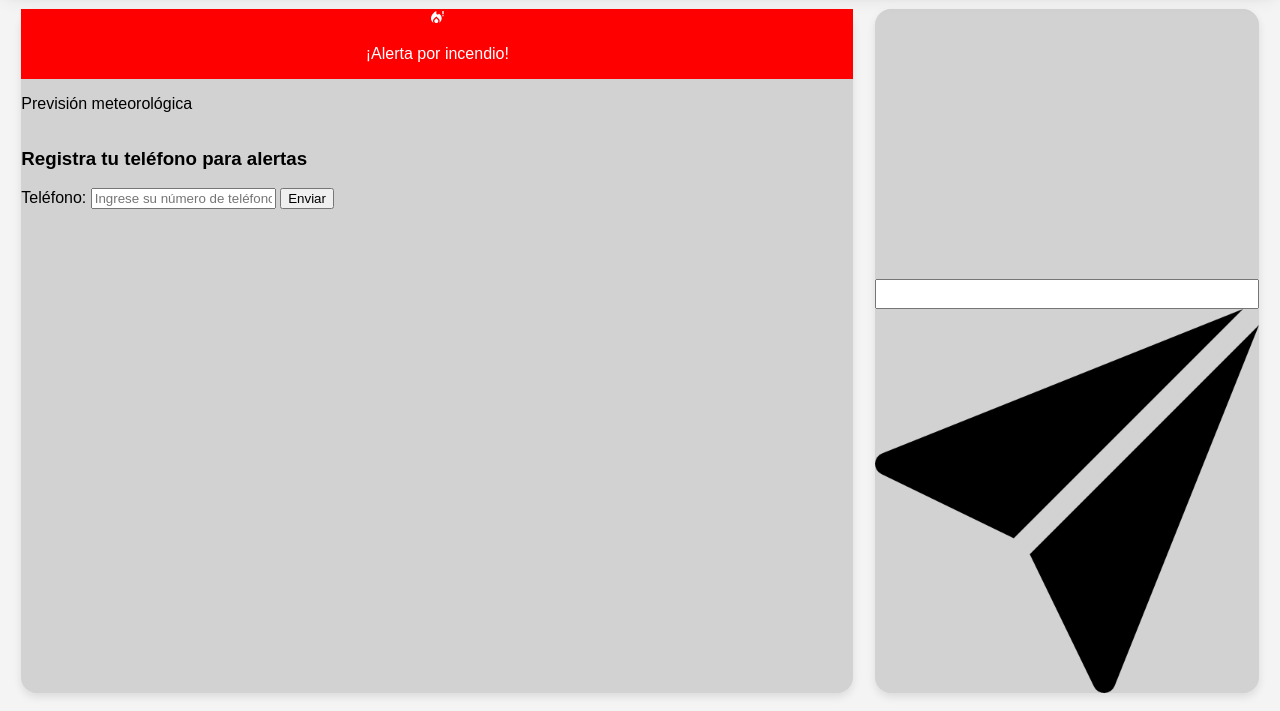
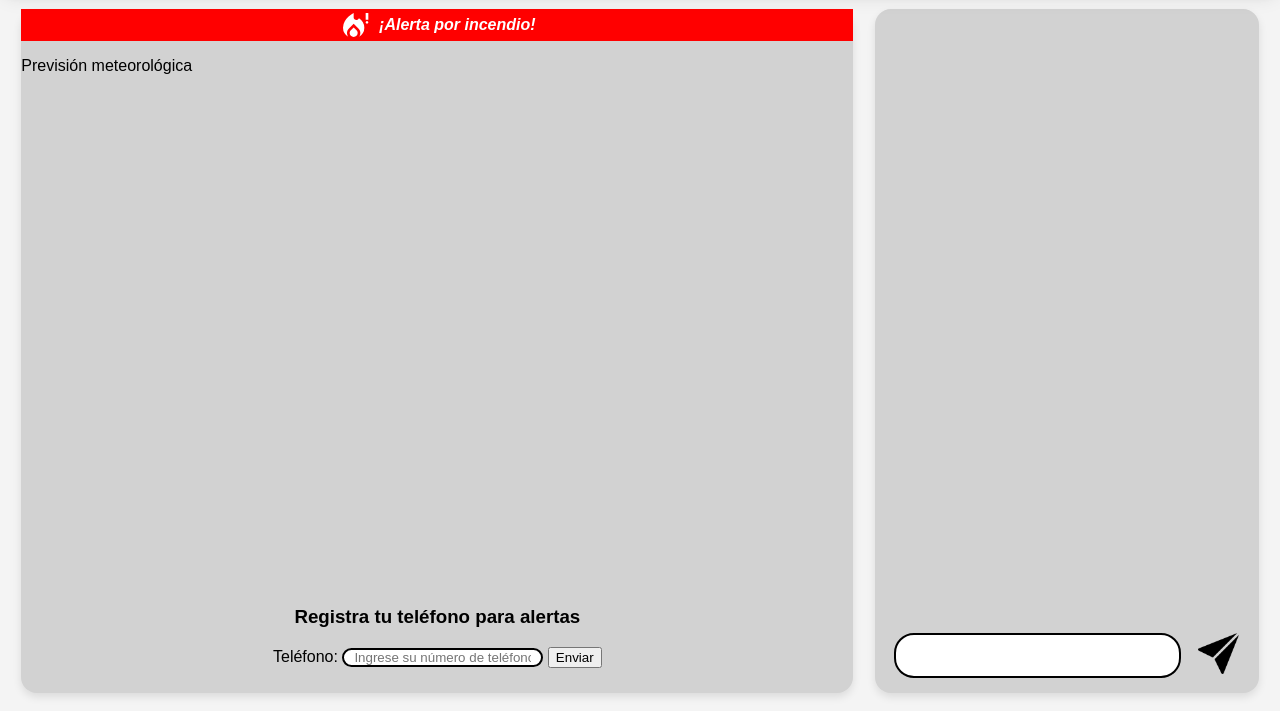
Before and after one commit to NIU1671277/Hackathon-Challenge2-Climate, a website: page public/index.html in a window 1280 px wide. Shown: the part 89-800 px from the top of the page. Drawn offline with Linux system fonts and the light colour scheme; a web font is replaced by a local one.

Commit message:
Plantilla de la web feta

```diff
--- a/public/css/style.css
+++ b/public/css/style.css
@@ -47,7 +47,7 @@ header button:hover {
     background: #789dc1;
 }
 
-.zona-medio
+#tiempo
 {
     display: flex;
     flex-direction: row;
@@ -64,6 +64,7 @@ header button:hover {
     border-radius: 1em;
     display: flex;
     flex-direction: column;
+    justify-content: center;
     box-shadow: 0 4px 8px 0 rgba(0, 0, 0, 0.1);
 }
 
@@ -74,27 +75,82 @@ header button:hover {
 .textchat{
     flex-direction: row;
     justify-content: space-evenly;
-    height: 90%
+    height: 94%;
+
 }
 
 .textuser{
+    flex: 1;
+}
+
+.barraChat{
+    display: flex;
     flex-direction: row;
-    justify-content: space-evenly;
-    height: 8%
+    width: 90%;
+    height: 6%;
+    padding: 5%;
+    gap: 5%;
+
+}
+
+.barraChat *{
+    height: 100%;
+}
+
+input{
+    border-radius: 20px;
+    border: solid black 2px;
+    padding: 0 10px;
+    font-size: 30;
 }
 
 .alert-banner {
-    direction: flex;
+    display: flex;
     flex-direction: row;
     color: white;
     background-color: red;
     text-align: center;
+    justify-content: center;
+    align-items: center;
+    align-content: center;
     width: 100%
 }
 
 .alert-banner img {
-    height: 1em;
+    height: 2em;
 }
+
+.alert-banner span {
+    font-weight: 600;
+    font-style: italic;
+    margin-left: 0.5em;
+}
+
+.weather{
+    display: flex;
+    flex-direction: row;
+    height: 80%;
+    width: 100%;
+}
+
+.telef {
+    display: flex;
+    flex-direction: column;
+    justify-content: center;
+    align-items: center;
+    align-content: center;
+    height: 20%;
+    width: 100%;
+}
+
+/* .tab {
+    display: none;
+}
+
+.tab.active {
+    display: block;
+} */
+
 
 /*
 
--- a/public/index.html
+++ b/public/index.html
@@ -1,4 +1,4 @@
-<!DOCTYPE html>
+<!-- <!DOCTYPE html>
 <html lang="en">
 <head>
     <meta charset="UTF-8">
@@ -18,16 +18,16 @@
         <button onclick="showTab('map')">Mapa</button>
         </div>
     </header>
-    <div class="zona-medio">
+    <div class="tab" id="tiempo">
         <section class="info">
             <div class="alert-banner">
                 <img src="img/fire.svg" alt="Fire Icon">
-            <p>¡Alerta por incendio!</p>
+                <span>¡Alerta por incendio!</span>
             </div>
             <div class="weather">
                 <p>Previsión meteorológica</p>
             </div>
-        <div>
+            <div class="telef">
                 <h3>Registra tu teléfono para alertas</h3>
                 <form>
                     <label for="phone">Teléfono:</label>
@@ -40,9 +40,69 @@
             <div class="textchat">
 
             </div>
+            <div class="barraChat">
                 <input class="textuser"type="text" name="query" id="query">
                 <img src="img/avionet.png" alt="Fire Icon">
+            </div>
+
         </section>
+    </div>
+    <div class="tab" id="map"></div>
+</body>
+</html> -->
+
+<!DOCTYPE html>
+<html lang="en">
+<head>
+    <meta charset="UTF-8">
+    <meta name="viewport" content="width=device-width, initial-scale=1.0">
+    <title>Latam Weather</title>
+    <link rel="stylesheet" href="css/style.css">
+    <link rel="preconnect" href="https://fonts.googleapis.com">
+    <link rel="preconnect" href="https://fonts.gstatic.com" crossorigin>
+    <link href="https://fonts.googleapis.com/css2?family=Funnel+Display:wght@300..800&display=swap" rel="stylesheet">
+    <script defer src="js/menu.js"></script>
+</head>
+<body>
+    <header>
+        <h1>Latamergence</h1>
+        <div class="menu">
+            <button onclick="showTab('tiempo')">Tiempo</button>
+            <button onclick="showTab('map')">Mapa</button>
+        </div>
+    </header>
+    <div class="tab" id="tiempo">
+        <section class="info">
+            <div class="alert-banner">
+                <img src="img/fire.svg" alt="Fire Icon">
+                <span>¡Alerta por incendio!</span>
+            </div>
+            <div class="weather">
+                <p>Previsión meteorológica</p>
+            </div>
+            <div class="telef">
+                <h3>Registra tu teléfono para alertas</h3>
+                <form>
+                    <label for="phone">Teléfono:</label>
+                    <input type="tel" id="phone" name="phone" placeholder="Ingrese su número de teléfono" required>
+                    <button type="submit">Enviar</button>
+                </form>
+            </div>
+        </section>
+        <section class="chat">
+            <div class="textchat">
+                <!-- Chat content here -->
+            </div>
+            <div class="barraChat">
+                <input class="textuser" type="text" name="query" id="query">
+                <img src="img/avionet.png" alt="Chat Icon">
+            </div>
+        </section>
+    </div>
+
+    <div class="tab" id="map" style="display: none;">
+        <!-- Aquí agregamos contenido para el mapa -->
+        <iframe id="mapFrame" src="https://www.openstreetmap.org/export/embed.html?bbox=-180%2C-90%2C180%2C90&layer=mapnik" allowfullscreen width="80%" height="500px"></iframe>
     </div>
 </body>
 </html>
--- a/public/js/menu.js
+++ b/public/js/menu.js
@@ -1,7 +1,19 @@
-// Función para cambiar entre las pestañas de "Tiempo" y "Mapa"
+// function showTab(tabId) {
+//     document.querySelectorAll('.tab').forEach(tab => {
+//         document.getElementById(tabId).classList.add('active')
+//     });
+//     document.getElementById(tabId).classList.add('active');
+// }
+// Funció per amagar o mostrar pestanyes
 function showTab(tabId) {
-    document.querySelectorAll('.content').forEach(tab => {
-        tab.classList.remove('active');
+    // Amaga totes les pestanyes
+    document.querySelectorAll('.tab').forEach(tab => {
+        tab.style.display = 'none'; // Amaga cada pestanya
     });
-    document.getElementById(tabId).classList.add('active');
+
+    // Mostra la pestanya seleccionada
+    const selectedTab = document.getElementById(tabId);
+    if (selectedTab) {
+        selectedTab.style.display = 'flex'; // Mostra la pestanya desitjada
+    }
 }
```
Lines whose indentation alone changed are shown as unchanged.
